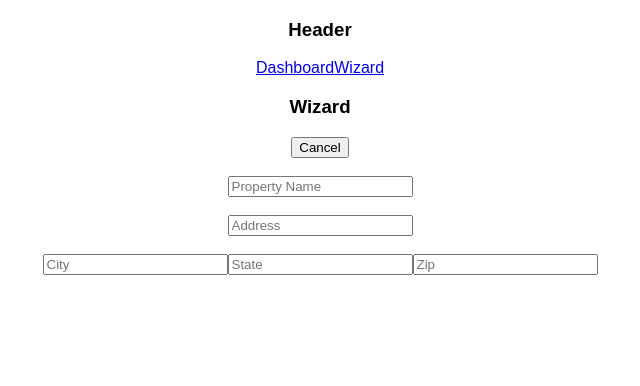
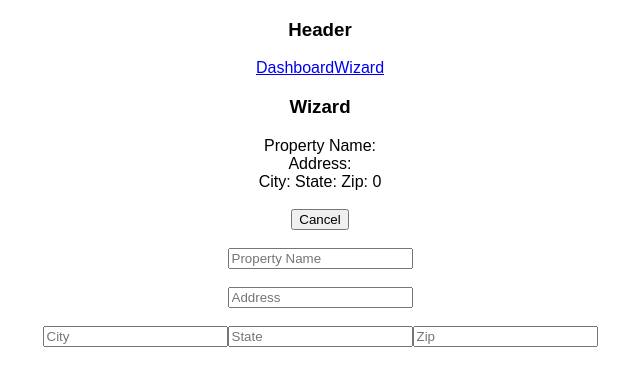
Before and after one commit to johsire/houser-sim-2, a React (Create React App) app: page /#/wizard in a window 1280 px wide. Shown: the top 386 px of the page, without its empty margins (320-960 px from the left). Built offline with nearby package versions, Linux system fonts and the light colour scheme.

Commit message:
render state for testing purposes

```diff
--- a/src/component/Wizard/Wizard.js
+++ b/src/component/Wizard/Wizard.js
@@ -18,6 +18,14 @@ class Wizard extends Component {
     return (
       <div>
         <h3>Wizard</h3>
+
+        Property Name: {this.state.propertyName} <br/>
+        Address: {this.state.address} <br/>
+        City: {this.state.city}
+        State: {this.state.state}
+        Zip: {this.state.zip} <br/><br/>
+
+
           <div className="button">
             <Link to="/">
               <button>Cancel</button>
```
